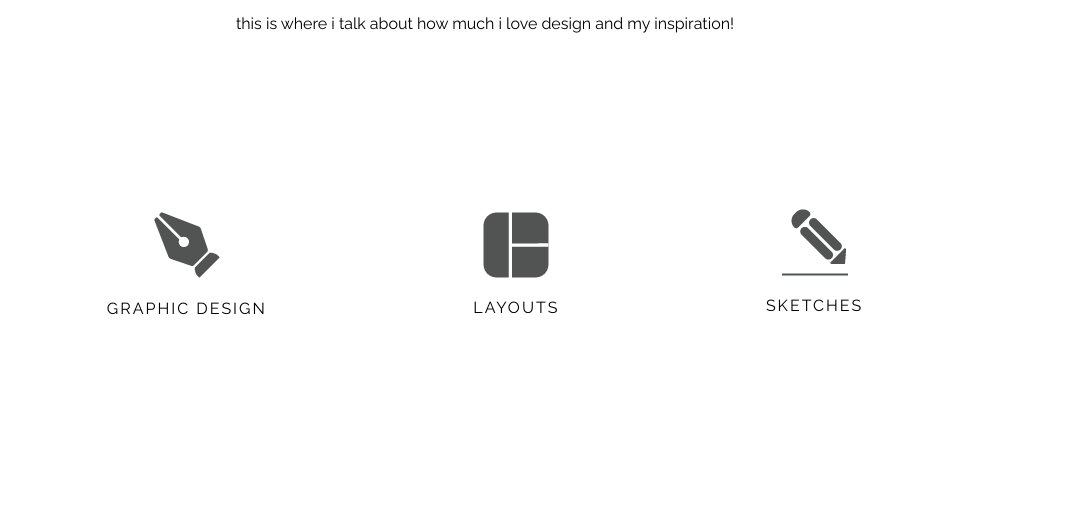
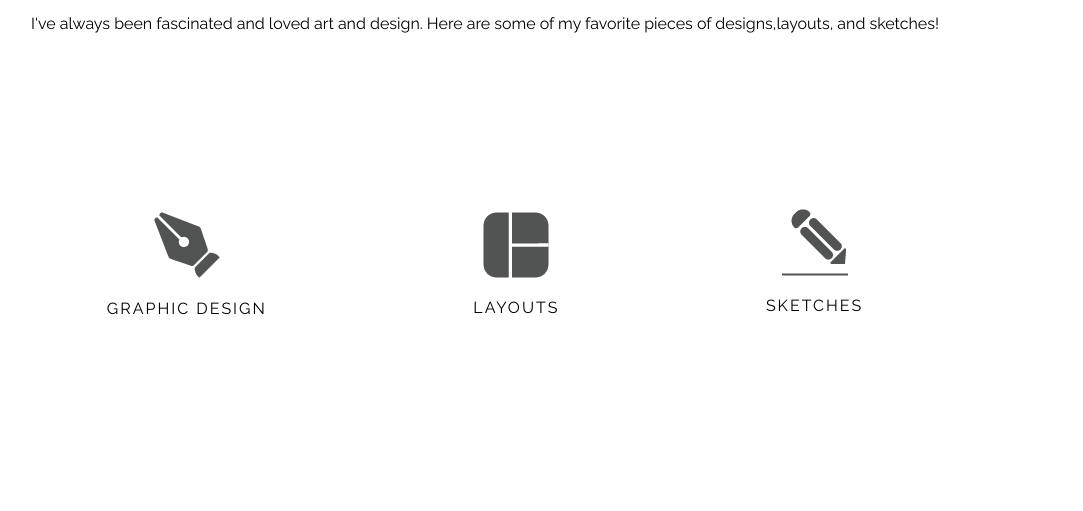
Before and after one commit to cristalbanh/cristalbanh.github.io, a plain HTML site: page design-main.html in a window 1280 px wide. Shown: the part 289-800 px from the top of the page, without its empty margins (163-1246 px from the left). Drawn offline with nearby package versions, Linux system fonts and the light colour scheme.

Commit message:
more details update

```diff
--- a/design-main.html
+++ b/design-main.html
@@ -48,7 +48,7 @@
 
 		<div id = "middle">
 			<div class = "title">DESIGN</div>
-			<div class = "details">this is where i talk about how much i love design and my inspiration!</div>
+			<div class = "details">I've always been fascinated and loved art and design. Here are some of my favorite pieces of designs,layouts, and sketches!</div>
 		</div>
 
 		<div id = "bottom">
```
